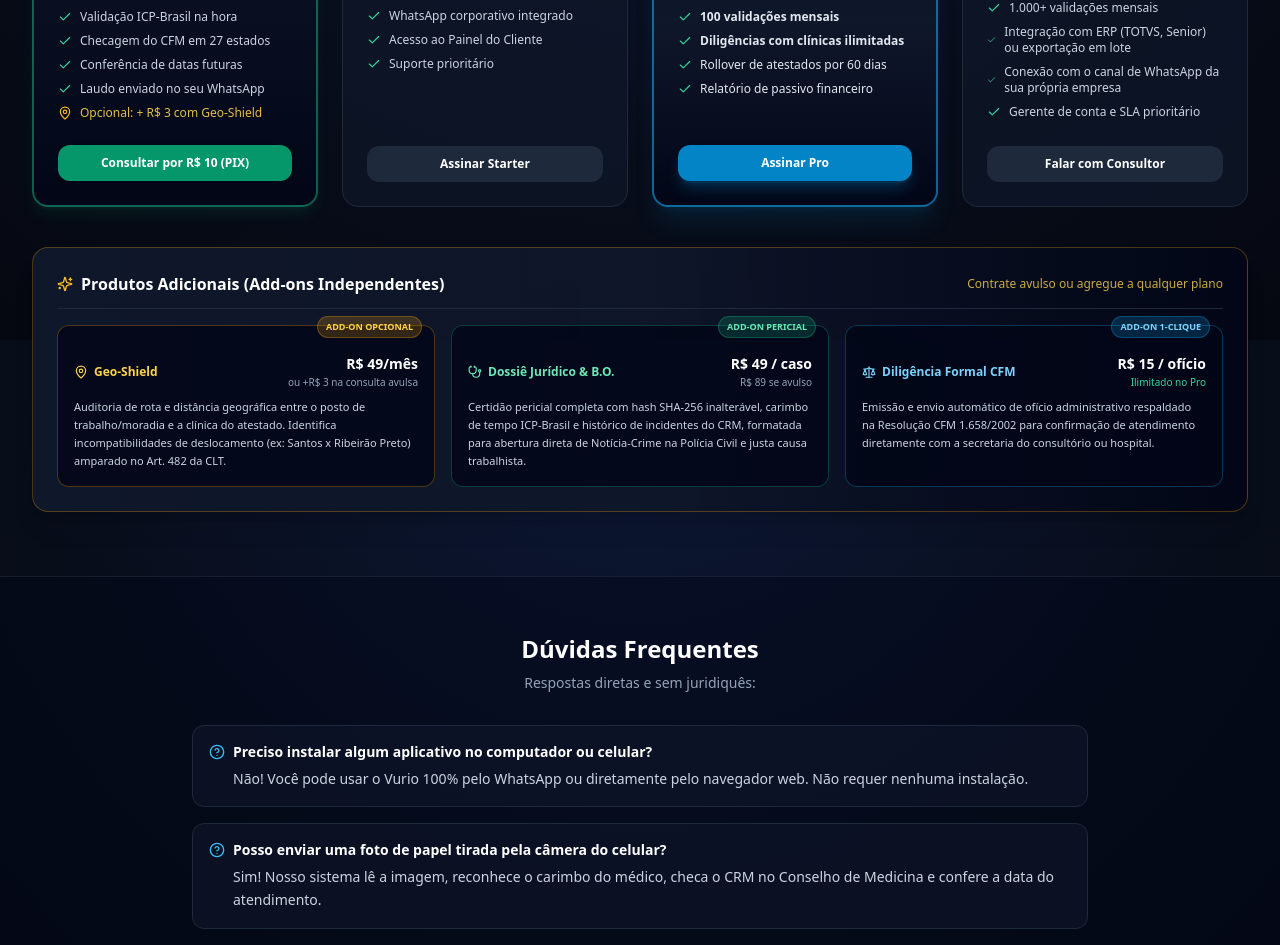
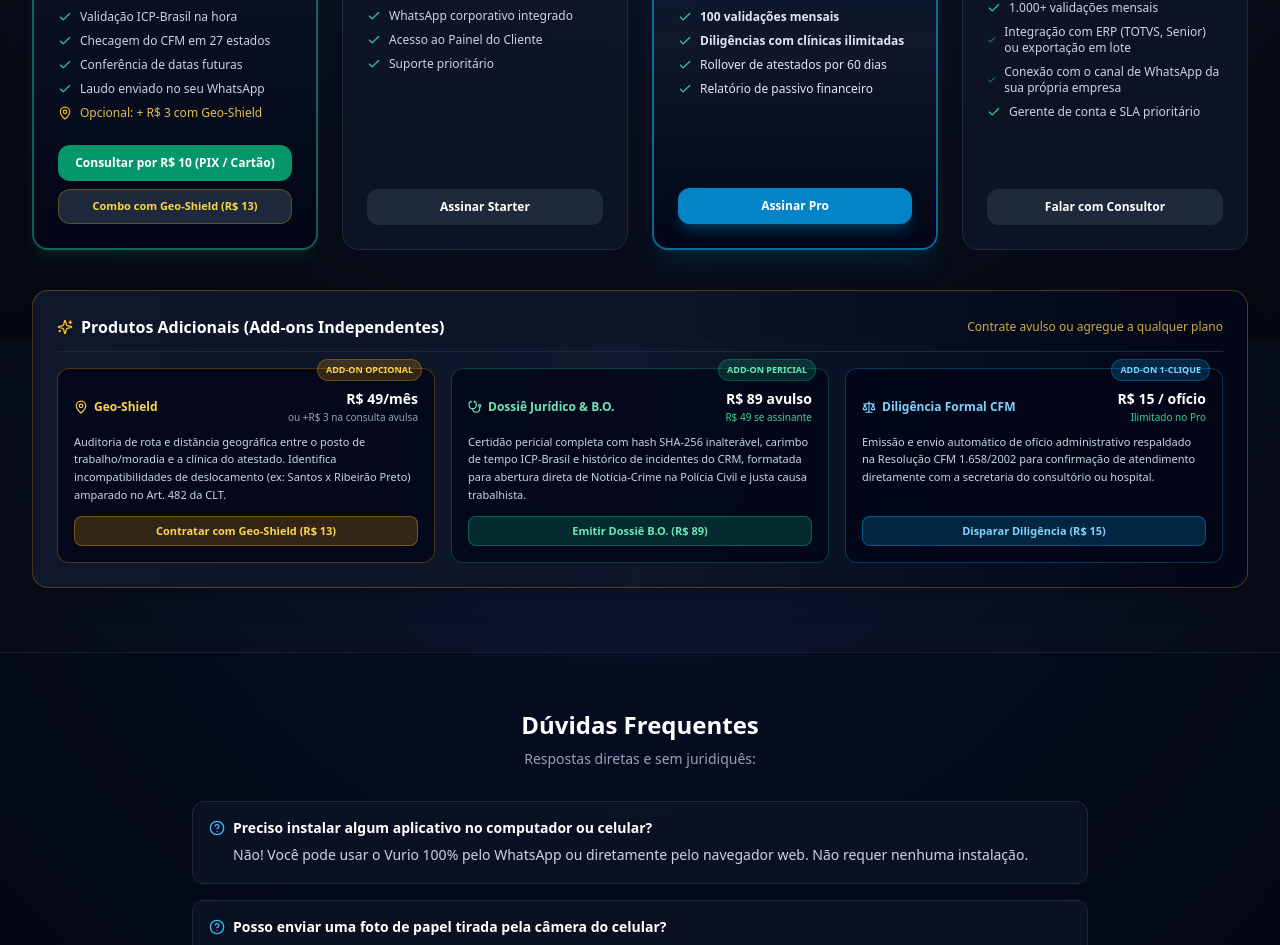
Before and after one commit to mdepaula1972/Vurio, a Next.js app: page / in a window 1280 px wide. Shown: the part 3660-4605 px from the top of the page. Built offline with nearby package versions, Linux system fonts and the light colour scheme.

Commit message:
feat(payments): integrar links de checkout oficiais da InfinitePay na Landing Page

```diff
--- a/src/app/page.tsx
+++ b/src/app/page.tsx
@@ -658,13 +658,23 @@
                 </ul>
               </div>
 
-              <div className="pt-6">
-                <button
-                  onClick={() => alert('Para fazer sua consulta avulsa de R$ 10, envie seu arquivo diretamente para o WhatsApp de suporte: (11) 99999-9999')}
-                  className="w-full py-2.5 bg-emerald-600 hover:bg-emerald-500 text-white rounded-xl text-xs font-bold transition-all shadow"
+              <div className="pt-6 space-y-2">
+                <a
+                  href="https://checkout.infinitepay.io/solucione-0s1/gfp8843-consulta-avulsa---auditoria-de-atestado-me"
+                  target="_blank"
+                  rel="noopener noreferrer"
+                  className="w-full py-2.5 bg-emerald-600 hover:bg-emerald-500 text-white rounded-xl text-xs font-bold transition-all shadow text-center block"
                 >
-                  Consultar por R$ 10 (PIX)
-                </button>
+                  Consultar por R$ 10 (PIX / Cartão)
+                </a>
+                <a
+                  href="https://checkout.infinitepay.io/solucione-0s1/mqf4359-consulta-avulsa-completa-geo-shield-distan"
+                  target="_blank"
+                  rel="noopener noreferrer"
+                  className="w-full py-2 bg-slate-800 hover:bg-slate-700 text-amber-300 rounded-xl text-[11px] font-semibold transition-all text-center block border border-amber-500/30"
+                >
+                  Combo com Geo-Shield (R$ 13)
+                </a>
               </div>
             </div>
 
@@ -688,12 +698,14 @@
               </div>
 
               <div className="pt-6">
-                <button
-                  onClick={() => alert('Iniciando contratação do plano Starter RH...')}
-                  className="w-full py-2.5 bg-slate-800 hover:bg-slate-700 text-white rounded-xl text-xs font-bold transition-all"
+                <a
+                  href="https://api.whatsapp.com/send?text=Ol%C3%A1!%20Quero%20assinar%20o%20Plano%20Starter%20RH%20(R$%20149/m%C3%AAs)%20do%20Vurio"
+                  target="_blank"
+                  rel="noopener noreferrer"
+                  className="w-full py-2.5 bg-slate-800 hover:bg-slate-700 text-white rounded-xl text-xs font-bold transition-all text-center block"
                 >
                   Assinar Starter
-                </button>
+                </a>
               </div>
             </div>
 
@@ -721,12 +733,14 @@
               </div>
 
               <div className="pt-6">
-                <button
-                  onClick={() => alert('Iniciando contratação do plano Compliance Pro...')}
-                  className="w-full py-2.5 bg-sky-600 hover:bg-sky-500 text-white rounded-xl text-xs font-bold transition-all shadow-lg shadow-sky-600/30"
+                <a
+                  href="https://api.whatsapp.com/send?text=Ol%C3%A1!%20Quero%20assinar%20o%20Plano%20Compliance%20Pro%20(R$%20399/m%C3%AAs)%20do%20Vurio"
+                  target="_blank"
+                  rel="noopener noreferrer"
+                  className="w-full py-2.5 bg-sky-600 hover:bg-sky-500 text-white rounded-xl text-xs font-bold transition-all shadow-lg shadow-sky-600/30 text-center block"
                 >
                   Assinar Pro
-                </button>
+                </a>
               </div>
             </div>
 
@@ -749,12 +763,14 @@
               </div>
 
               <div className="pt-6">
-                <button
-                  onClick={() => alert('Falar com consultor corporativo...')}
-                  className="w-full py-2.5 bg-slate-800 hover:bg-slate-700 text-white rounded-xl text-xs font-bold transition-all"
+                <a
+                  href="https://api.whatsapp.com/send?text=Ol%C3%A1!%20Gostaria%20de%20uma%20proposta%20do%20Plano%20Enterprise%20do%20Vurio"
+                  target="_blank"
+                  rel="noopener noreferrer"
+                  className="w-full py-2.5 bg-slate-800 hover:bg-slate-700 text-white rounded-xl text-xs font-bold transition-all text-center block"
                 >
                   Falar com Consultor
-                </button>
+                </a>
               </div>
             </div>
 
@@ -772,7 +788,8 @@
 
             <div className="grid grid-cols-1 md:grid-cols-3 gap-4 text-xs">
               {/* Add-on 1: Geo-Shield */}
-              <div className="p-4 bg-slate-950/80 rounded-xl border border-amber-500/30 space-y-2 relative">
+              <div className="p-4 bg-slate-950/80 rounded-xl border border-amber-500/30 space-y-3 relative flex flex-col justify-between">
+                <div>
                   <span className="absolute -top-2.5 right-3 px-2 py-0.5 rounded-full bg-amber-500/20 text-amber-300 text-[9px] font-bold border border-amber-500/30 uppercase">
                     Add-on Opcional
                   </span>
@@ -783,30 +800,50 @@
                       <span className="block text-[10px] text-slate-400">ou +R$ 3 na consulta avulsa</span>
                     </div>
                   </div>
-                <p className="text-slate-300 text-[11px] leading-relaxed">
+                  <p className="text-slate-300 text-[11px] leading-relaxed mt-2">
                     Auditoria de rota e distância geográfica entre o posto de trabalho/moradia e a clínica do atestado. Identifica incompatibilidades de deslocamento (ex: Santos x Ribeirão Preto) amparado no Art. 482 da CLT.
                   </p>
                 </div>
+                <a
+                  href="https://checkout.infinitepay.io/solucione-0s1/mqf4359-consulta-avulsa-completa-geo-shield-distan"
+                  target="_blank"
+                  rel="noopener noreferrer"
+                  className="w-full py-1.5 bg-amber-500/20 hover:bg-amber-500/30 text-amber-300 rounded-lg text-[11px] font-bold transition-all text-center block border border-amber-500/40"
+                >
+                  Contratar com Geo-Shield (R$ 13)
+                </a>
+              </div>
 
               {/* Add-on 2: Doctor Shield & Dossiê B.O. */}
-              <div className="p-4 bg-slate-950/80 rounded-xl border border-emerald-500/30 space-y-2 relative">
+              <div className="p-4 bg-slate-950/80 rounded-xl border border-emerald-500/30 space-y-3 relative flex flex-col justify-between">
+                <div>
                   <span className="absolute -top-2.5 right-3 px-2 py-0.5 rounded-full bg-emerald-500/20 text-emerald-300 text-[9px] font-bold border border-emerald-500/30 uppercase">
                     Add-on Pericial
                   </span>
                   <div className="flex items-center justify-between pt-1">
                     <span className="font-bold text-emerald-300 flex items-center gap-1.5"><Stethoscope className="w-3.5 h-3.5" /> Dossiê Jurídico & B.O.</span>
                     <div className="text-right">
-                    <span className="font-extrabold text-white text-sm">R$ 49 / caso</span>
-                    <span className="block text-[10px] text-slate-400">R$ 89 se avulso</span>
+                      <span className="font-extrabold text-white text-sm">R$ 89 avulso</span>
+                      <span className="block text-[10px] text-emerald-400">R$ 49 se assinante</span>
                     </div>
                   </div>
-                <p className="text-slate-300 text-[11px] leading-relaxed">
+                  <p className="text-slate-300 text-[11px] leading-relaxed mt-2">
                     Certidão pericial completa com hash SHA-256 inalterável, carimbo de tempo ICP-Brasil e histórico de incidentes do CRM, formatada para abertura direta de Notícia-Crime na Polícia Civil e justa causa trabalhista.
                   </p>
                 </div>
+                <a
+                  href="https://checkout.infinitepay.io/solucione-0s1/sao7695-dossie-noticia-crime-para-bo-policial"
+                  target="_blank"
+                  rel="noopener noreferrer"
+                  className="w-full py-1.5 bg-emerald-500/20 hover:bg-emerald-500/30 text-emerald-300 rounded-lg text-[11px] font-bold transition-all text-center block border border-emerald-500/40"
+                >
+                  Emitir Dossiê B.O. (R$ 89)
+                </a>
+              </div>
 
               {/* Add-on 3: Diligência Formal CFM */}
-              <div className="p-4 bg-slate-950/80 rounded-xl border border-sky-500/30 space-y-2 relative">
+              <div className="p-4 bg-slate-950/80 rounded-xl border border-sky-500/30 space-y-3 relative flex flex-col justify-between">
+                <div>
                   <span className="absolute -top-2.5 right-3 px-2 py-0.5 rounded-full bg-sky-500/20 text-sky-300 text-[9px] font-bold border border-sky-500/30 uppercase">
                     Add-on 1-Clique
                   </span>
@@ -817,9 +854,18 @@
                       <span className="block text-[10px] text-emerald-400">Ilimitado no Pro</span>
                     </div>
                   </div>
-                <p className="text-slate-300 text-[11px] leading-relaxed">
+                  <p className="text-slate-300 text-[11px] leading-relaxed mt-2">
                     Emissão e envio automático de ofício administrativo respaldado na Resolução CFM 1.658/2002 para confirmação de atendimento diretamente com a secretaria do consultório ou hospital.
                   </p>
+                </div>
+                <a
+                  href="https://checkout.infinitepay.io/solucione-0s1/xnv1997-diligencia-formal-cfm-oficio-1-clique"
+                  target="_blank"
+                  rel="noopener noreferrer"
+                  className="w-full py-1.5 bg-sky-500/20 hover:bg-sky-500/30 text-sky-300 rounded-lg text-[11px] font-bold transition-all text-center block border border-sky-500/40"
+                >
+                  Disparar Diligência (R$ 15)
+                </a>
               </div>
             </div>
           </div>
```
Also changed, not shown: src/lib/services/payment-links.ts (added, +15 -0 lines). Lines whose indentation alone changed are shown as unchanged.
